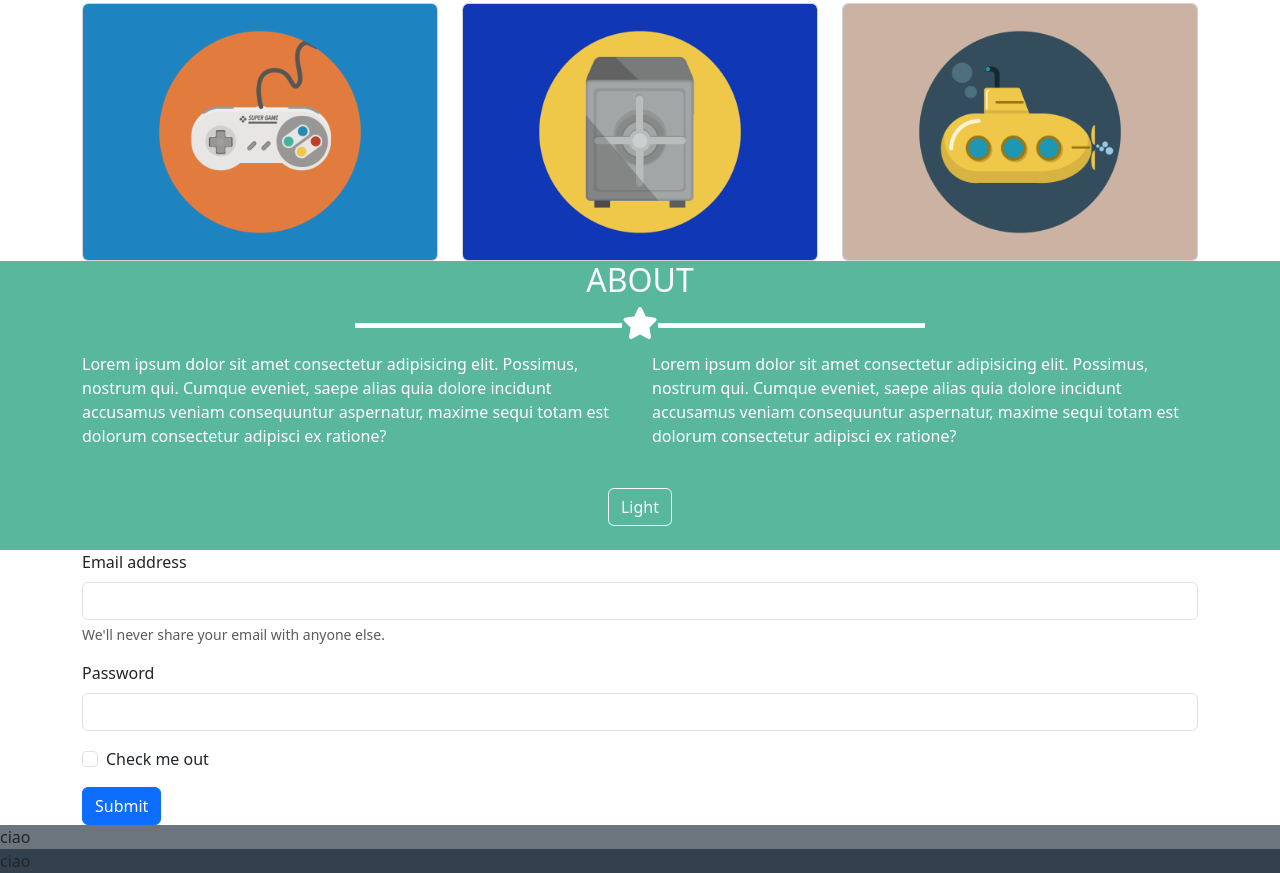
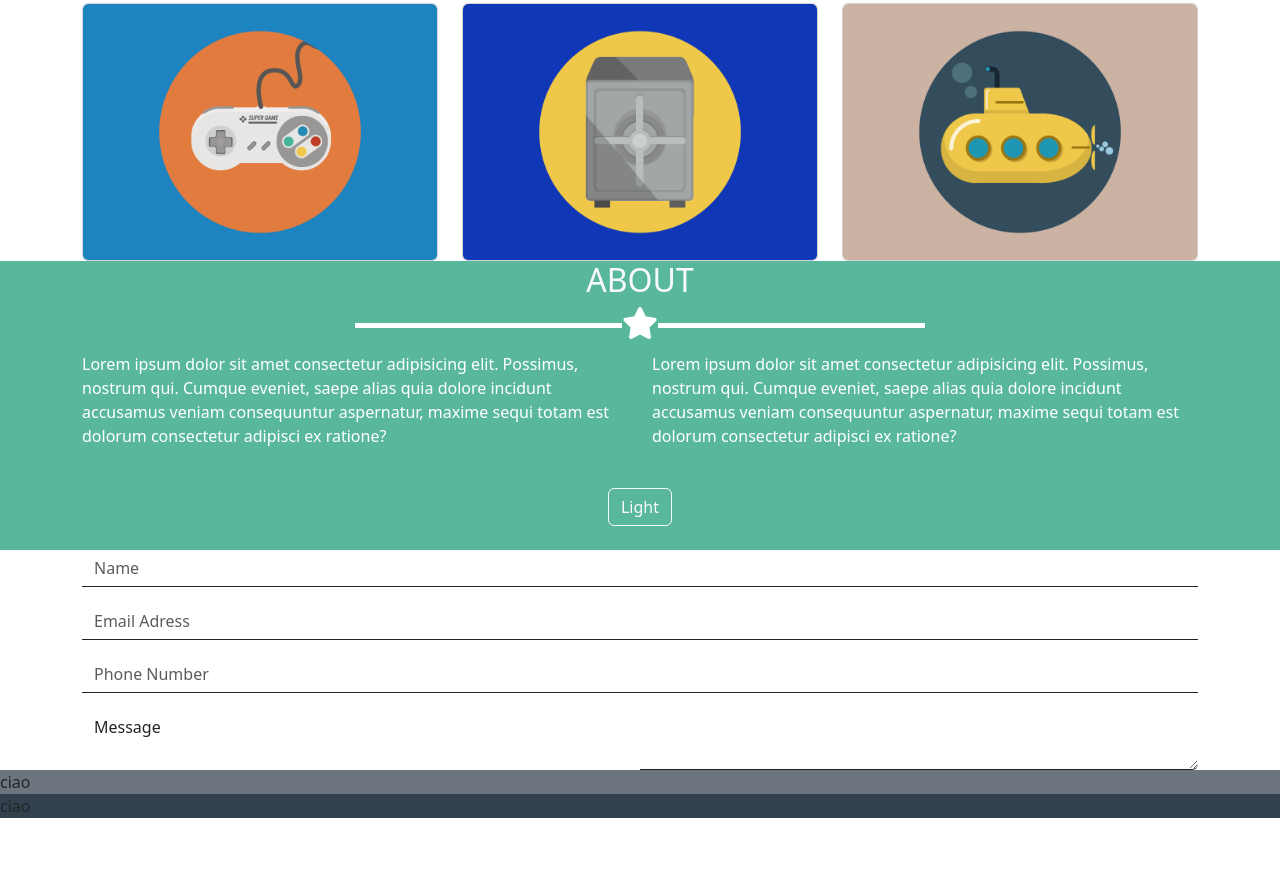
Before and after one commit to eldin001/html-css-bootstrap-freelancer, a plain HTML site: page index.html in a window 1280 px wide. Shown: the part 1037-1910 px from the top of the page. After the commit the page ends 1855 px from the top, so only its background shows below. Drawn offline with nearby package versions, Linux system fonts and the light colour scheme.

Commit message:
form area

```diff
--- a/index.html
+++ b/index.html
@@ -111,22 +111,19 @@
         </section>
         <section id="contact">
             <div class="container">
-                <form>
-                    <div class="mb-3">
-                      <label for="exampleInputEmail1" class="form-label">Email address</label>
-                      <input type="email" class="form-control" id="exampleInputEmail1" aria-describedby="emailHelp">
-                      <div id="emailHelp" class="form-text">We'll never share your email with anyone else.</div>
-                    </div>
-                    <div class="mb-3">
-                      <label for="exampleInputPassword1" class="form-label">Password</label>
-                      <input type="password" class="form-control" id="exampleInputPassword1">
-                    </div>
-                    <div class="mb-3 form-check">
-                      <input type="checkbox" class="form-check-input" id="exampleCheck1">
-                      <label class="form-check-label" for="exampleCheck1">Check me out</label>
-                    </div>
-                    <button type="submit" class="btn btn-primary">Submit</button>
-                  </form>
+                  <div class="input-group mb-3">
+                    <input type="text" class="form-control border-top-0 border-start-0 border-end-0 border-dark rounded-0"  placeholder="Name">
+                  </div>
+                  <div class="input-group mb-3">
+                    <input type="text" class="form-control border-top-0 border-start-0 border-end-0 border-dark rounded-0"  placeholder="Email Adress">
+                  </div>
+                  <div class="input-group mb-3">
+                    <input type="text" class="form-control border-top-0 border-start-0 border-end-0 border-dark rounded-0"  placeholder="Phone Number">
+                  </div>
+                  <div class="input-group">
+                    <span class="form-control border-top-0 border-start-0 border-0 border-dark rounded-0">Message</span>
+                    <textarea class="form-control border-top-0 border-end-0 border-start-0 border-dark" aria-label="With textarea"></textarea>
+                  </div>
             </div>
         </section>
     </main>
```
